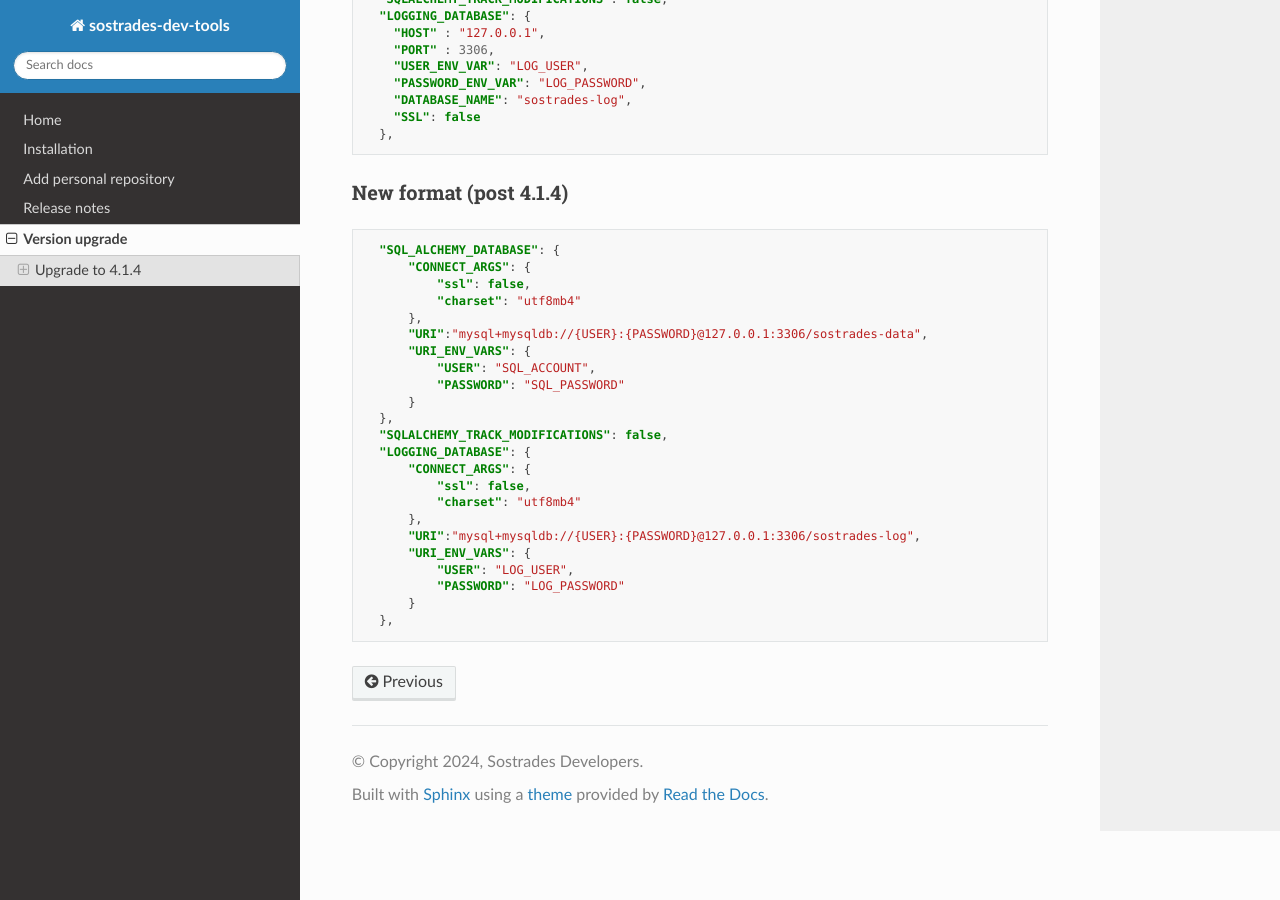
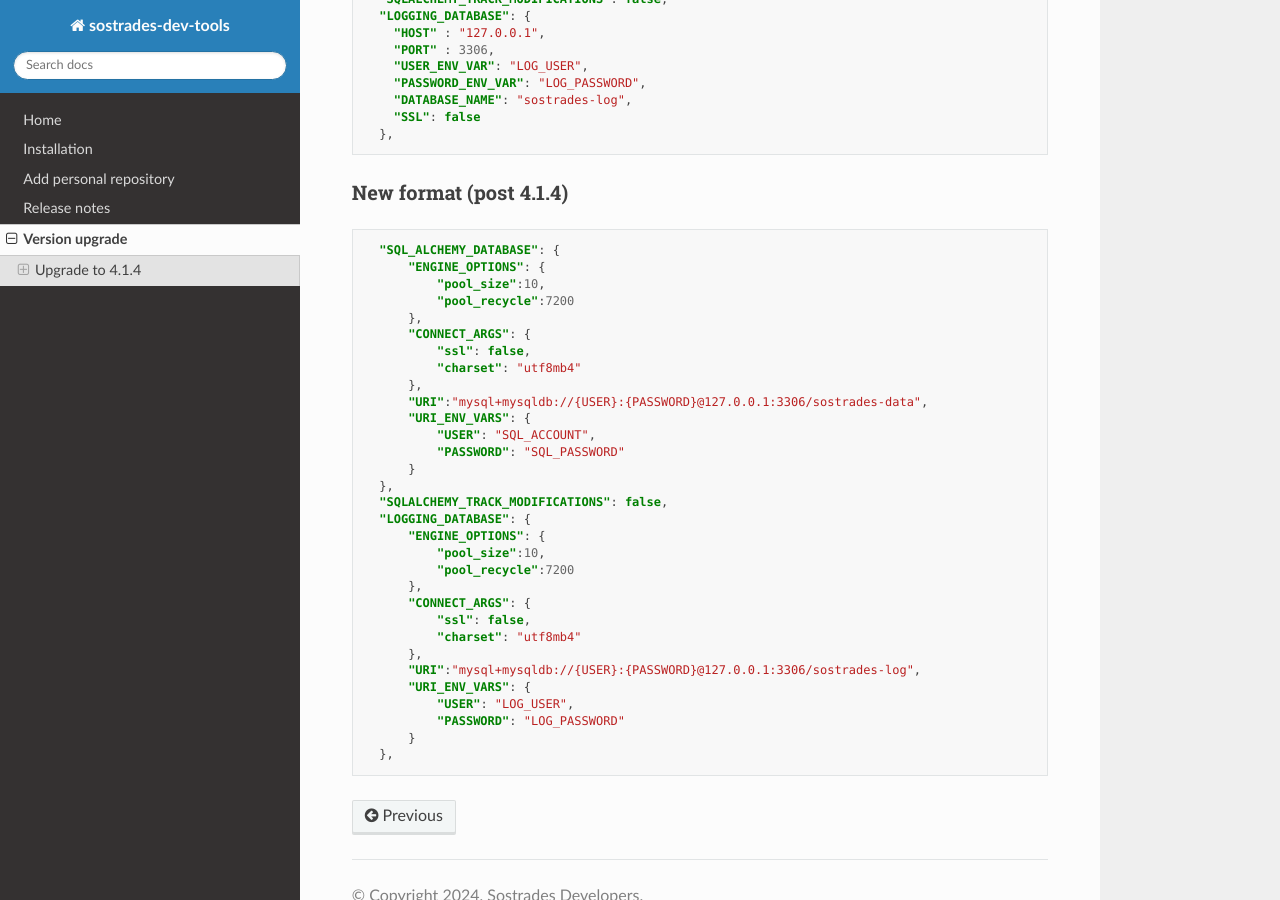
Before and after one commit to os-climate/sostrades-dev-tools, a Sphinx documentation site: the page built from docs/source/version-upgrade.md, in a window 1280 px wide and 900 px high, scrolled down 566 px. Built offline with Sphinx 7.4.7 and the Read the Docs theme 3.1.0, drawn with Linux system fonts in a browser that asks for light colours.

Commit message:
Updared documentation for local install engine options

````diff
--- a/docs/source/version-upgrade.md
+++ b/docs/source/version-upgrade.md
@@ -30,6 +30,10 @@ To connect to your previous mysql database, the changes needed are :
 ### New format (post 4.1.4)
 ```json
   "SQL_ALCHEMY_DATABASE": {
+      "ENGINE_OPTIONS": {
+          "pool_size":10,
+          "pool_recycle":7200
+      },
       "CONNECT_ARGS": {
           "ssl": false,
           "charset": "utf8mb4"
@@ -42,6 +46,10 @@ To connect to your previous mysql database, the changes needed are :
   },
   "SQLALCHEMY_TRACK_MODIFICATIONS": false,
   "LOGGING_DATABASE": {
+      "ENGINE_OPTIONS": {
+          "pool_size":10,
+          "pool_recycle":7200
+      },
       "CONNECT_ARGS": {
           "ssl": false,
           "charset": "utf8mb4"
````
